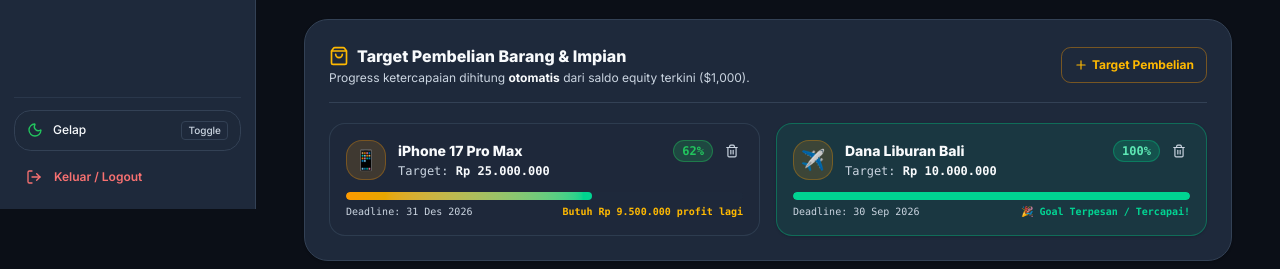
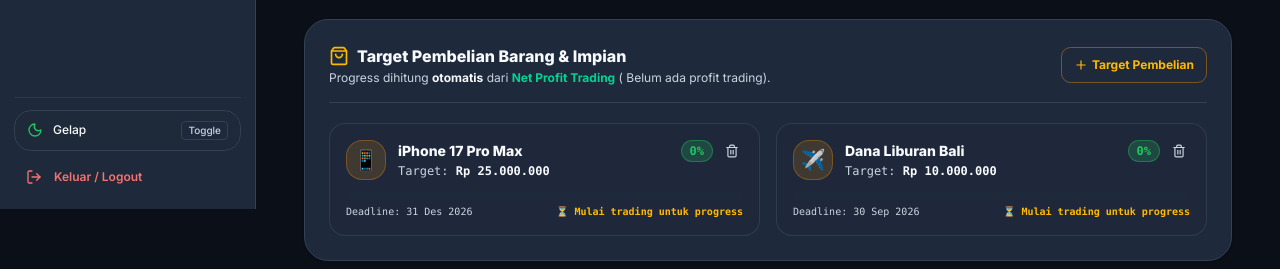
Before and after one commit to galang-pradhana/catatan-harian-trader, a Next.js app: page /compounding in a window 1280 px wide. Shown: the part 591-860 px from the top of the page. Built offline with nearby package versions, Linux system fonts and the light colour scheme; no server answers.

Commit message:
fix(compounding): perbaiki update saldo compounding & progress target pembelian

```diff
--- a/src/app/(main)/compounding/[id]/page.tsx
+++ b/src/app/(main)/compounding/[id]/page.tsx
@@ -26,11 +26,20 @@
   Save,
   X,
   RotateCcw,
-  Zap
+  Zap,
+  Link2,
 } from 'lucide-react'
 import { CompoundingRoadmap, RoadmapLevelNode } from '@/components/shared/compounding-roadmap'
 import { Button } from '@/components/ui/button'
 import { cn } from '@/lib/utils'
+
+interface MT5ConnectionOption {
+  id: string
+  name: string
+  currentBalance: number
+  account_type: string
+}
+
 
 interface PlanDetail {
   id: string
@@ -50,6 +59,7 @@
   createdAt: string
   currentActiveLevel: number
   currentBalance: number
+  mt5_connection_id: string | null
 }
 
 interface LevelRow {
@@ -80,6 +90,9 @@
   const [editProfit, setEditProfit] = useState('')
   const [editRisk, setEditRisk] = useState('')
   const [editPipRisk, setEditPipRisk] = useState('')
+  // Sumber saldo: 'mt5' = dari akun MT5, 'manual' = modal manual
+  const [editMt5Source, setEditMt5Source] = useState<'mt5' | 'manual'>('manual')
+  const [editMt5ConnectionId, setEditMt5ConnectionId] = useState<string>('')
 
   const { data, isLoading, isError, refetch } = useQuery({
     queryKey: ['compounding-plan-detail', planId],
@@ -94,6 +107,18 @@
   const plan = data?.plan
   const levels = data?.levels || []
 
+  // Fetch data akun MT5 yang terkoneksi (untuk dropdown edit plan)
+  const { data: mt5Data } = useQuery({
+    queryKey: ['mt5-connections-edit'],
+    queryFn: async () => {
+      const res = await fetch('/api/mt5/connections')
+      if (!res.ok) return []
+      const json = await res.json()
+      return (json.connections || []) as MT5ConnectionOption[]
+    },
+    staleTime: 60_000,
+  })
+
   React.useEffect(() => {
     if (plan) {
       setRulesDraft(plan.rulesNotes || '')
@@ -101,6 +126,14 @@
       setEditProfit(String(plan.profitPlanPercent))
       setEditRisk(String(plan.riskPlanPercent))
       setEditPipRisk(String(plan.pipRisk))
+      // Inisialisasi sumber saldo dari plan
+      if (plan.mt5_connection_id) {
+        setEditMt5Source('mt5')
+        setEditMt5ConnectionId(plan.mt5_connection_id)
+      } else {
+        setEditMt5Source('manual')
+        setEditMt5ConnectionId('')
+      }
     }
   }, [plan])
 
@@ -158,16 +191,19 @@
   // Mutation: Save Plan Parameters (Edit Modal)
   const savePlanMutation = useMutation({
     mutationFn: async () => {
+      const payload: Record<string, unknown> = {
+        name: editName,
+        profit_plan_percent: parseFloat(editProfit),
+        risk_plan_percent: parseFloat(editRisk),
+        pip_risk: parseFloat(editPipRisk),
+        rules_notes: rulesDraft,
+        is_manual_modal: editMt5Source === 'manual',
+        mt5_connection_id: editMt5Source === 'mt5' ? (editMt5ConnectionId || null) : null,
+      }
       const res = await fetch(`/api/compounding/${planId}`, {
         method: 'PUT',
         headers: { 'Content-Type': 'application/json' },
-        body: JSON.stringify({
-          name: editName,
-          profit_plan_percent: parseFloat(editProfit),
-          risk_plan_percent: parseFloat(editRisk),
-          pip_risk: parseFloat(editPipRisk),
-          rules_notes: rulesDraft
-        }),
+        body: JSON.stringify(payload),
       })
       if (!res.ok) throw new Error('Gagal memperbarui plan compounding')
       return res.json()
@@ -653,6 +689,7 @@
             </div>
 
             <div className="space-y-4 text-xs">
+              {/* Nama Plan */}
               <div>
                 <label className="block font-semibold mb-1 text-foreground">Nama Plan</label>
                 <input
@@ -661,6 +698,69 @@
                   onChange={(e) => setEditName(e.target.value)}
                   className="w-full px-3.5 py-2 bg-muted/40 border border-border rounded-xl text-foreground focus:outline-none focus:border-primary font-medium"
                 />
+              </div>
+
+              {/* Sumber Saldo Compounding */}
+              <div>
+                <label className="block font-semibold mb-1.5 text-foreground flex items-center gap-1.5">
+                  <Link2 className="h-3.5 w-3.5 text-primary" /> Sumber Saldo Compounding
+                </label>
+                <div className="grid grid-cols-2 gap-2 mb-2">
+                  <button
+                    type="button"
+                    onClick={() => setEditMt5Source('mt5')}
+                    className={cn(
+                      'p-2.5 rounded-xl border text-left transition-all cursor-pointer',
+                      editMt5Source === 'mt5'
+                        ? 'border-primary bg-primary/10 text-foreground font-bold'
+                        : 'border-border bg-muted/20 text-muted-foreground hover:bg-muted'
+                    )}
+                  >
+                    <span className="text-xs block">📊 Otomatis dari MT5</span>
+                    <span className="text-[10px] text-muted-foreground font-normal">Tarik saldo real terkini</span>
+                  </button>
+                  <button
+                    type="button"
+                    onClick={() => setEditMt5Source('manual')}
+                    className={cn(
+                      'p-2.5 rounded-xl border text-left transition-all cursor-pointer',
+                      editMt5Source === 'manual'
+                        ? 'border-primary bg-primary/10 text-foreground font-bold'
+                        : 'border-border bg-muted/20 text-muted-foreground hover:bg-muted'
+                    )}
+                  >
+                    <span className="text-xs block">💰 Modal Manual</span>
+                    <span className="text-[10px] text-muted-foreground font-normal">Mode simulasi / manual</span>
+                  </button>
+                </div>
+
+                {editMt5Source === 'mt5' && (
+                  <div>
+                    {mt5Data && mt5Data.length > 0 ? (
+                      <select
+                        value={editMt5ConnectionId}
+                        onChange={(e) => setEditMt5ConnectionId(e.target.value)}
+                        className="w-full px-3 py-2 bg-muted/40 border border-border rounded-xl text-foreground focus:outline-none focus:border-primary font-mono text-xs"
+                      >
+                        <option value="">Pilih akun MT5...</option>
+                        {mt5Data.map((conn: MT5ConnectionOption) => {
+                          const accType = conn.account_type || 'standard'
+                          const rawBal = conn.currentBalance || 0
+                          const displayBal = accType === 'cent' ? rawBal / 100 : rawBal
+                          return (
+                            <option key={conn.id} value={conn.id}>
+                              {conn.name} — ${displayBal.toLocaleString('en-US', { maximumFractionDigits: 2 })} {accType === 'cent' ? '(Akun Cent)' : ''}
+                            </option>
+                          )
+                        })}
+                      </select>
+                    ) : (
+                      <p className="text-[11px] text-amber-800 dark:text-amber-300 bg-amber-50 dark:bg-amber-950/30 p-2.5 rounded-xl border border-amber-200 dark:border-amber-800/40">
+                        Belum ada akun MT5 terkoneksi. Pergi ke menu <strong>Import / MT5</strong> untuk menambahkan.
+                      </p>
+                    )}
+                  </div>
+                )}
               </div>
 
               <div className="grid grid-cols-3 gap-3">
--- a/src/app/(main)/compounding/page.tsx
+++ b/src/app/(main)/compounding/page.tsx
@@ -147,10 +147,11 @@
   })
 
   // ── Fetch Live Real Metrics for Behavior & Purchase Goals ─────
+  // Fetch lebih banyak trades agar Net Profit terhitung akurat
   const { data: tradesMetricsData } = useQuery({
     queryKey: ['trades-real-metrics'],
     queryFn: async () => {
-      const res = await fetch('/api/trades?limit=100')
+      const res = await fetch('/api/trades?limit=500')
       if (!res.ok) return null
       return res.json()
     },
@@ -176,12 +177,17 @@
     const disciplineCount = trades.filter((t) => t.trade_journal?.discipline === 'yes' || t.discipline === 'yes').length
     const disciplineStreak = psychologyLogsData?.disciplineStreak ?? 0
 
+    // Hitung Net Profit (hanya dari closed trades, PnL positif + negatif semua dihitung)
+    // Ini adalah akumulasi profit/loss bersih dari trading
+    const netTradingProfitUsd = closedTrades.reduce((sum: number, t: any) => sum + (Number(t.pnl) || 0), 0)
+
     return {
       totalTradesCount: trades.length,
       closedTradesCount: closedTrades.length,
       winRate,
       disciplineCount,
       disciplineStreak,
+      netTradingProfitUsd: Math.max(0, netTradingProfitUsd), // hanya profit positif untuk progress
     }
   }, [tradesMetricsData, psychologyLogsData])
 
@@ -190,9 +196,10 @@
     return (plansData || []).find((p) => p.is_active && !p.is_archived) || plansData?.[0]
   }, [plansData])
 
-  const currentEquityUsd = activePlan?.current_balance ?? 1000
+  // Net Profit USD dari trading (untuk kalkulasi Target Pembelian)
+  const netTradingProfitUsd = realMetrics.netTradingProfitUsd ?? 0
   const USD_TO_IDR_RATE = 15500
-  const currentEquityIdr = currentEquityUsd * USD_TO_IDR_RATE
+  const netTradingProfitIdr = netTradingProfitUsd * USD_TO_IDR_RATE
 
   // ── Purchase Goals State (Target Pembelian Barang) ───────────
   const [purchaseGoals, setPurchaseGoals] = useState<PurchaseGoal[]>(() => {
@@ -575,7 +582,7 @@
             )}
           </div>
 
-          {/* SECTION B: TARGET PEMBELIAN BARANG (AUTO-CALCULATED PROGRESS FROM EQUITY) */}
+          {/* SECTION B: TARGET PEMBELIAN BARANG (AUTO-CALCULATED PROGRESS FROM NET PROFIT) */}
           <div className="bg-card border border-border rounded-3xl p-6 shadow-sm space-y-5">
             <div className="flex items-center justify-between border-b border-border pb-4">
               <div>
@@ -583,7 +590,12 @@
                   <ShoppingBag className="h-5 w-5 text-amber-400" /> Target Pembelian Barang &amp; Impian
                 </h3>
                 <p className="text-xs text-muted-foreground mt-0.5">
-                  Progress ketercapaian dihitung <strong className="text-foreground">otomatis</strong> dari saldo equity terkini (${currentEquityUsd.toLocaleString('en-US', { maximumFractionDigits: 0 })}).
+                  Progress dihitung <strong className="text-foreground">otomatis</strong> dari{' '}
+                  <strong className="text-emerald-400">Net Profit Trading</strong> ({' '}
+                  {netTradingProfitUsd > 0
+                    ? `$${netTradingProfitUsd.toLocaleString('en-US', { maximumFractionDigits: 2 })} profit`
+                    : 'Belum ada profit trading'
+                  }).
                 </p>
               </div>
 
@@ -601,10 +613,12 @@
             <div className="grid grid-cols-1 md:grid-cols-2 gap-4">
               {purchaseGoals.map((goal) => {
                 const isIdr = goal.currency === 'IDR'
-                const userVal = isIdr ? currentEquityIdr : currentEquityUsd
+                // Progress BUKAN dari total equity, tapi dari Net Profit Trading
+                // Jika net profit 0 (belum ada trading), progress = 0%
+                const userProfitVal = isIdr ? netTradingProfitIdr : netTradingProfitUsd
                 const targetVal = goal.targetAmount
-                const pct = Math.min(100, Math.max(0, (userVal / targetVal) * 100))
-                const remaining = Math.max(0, targetVal - userVal)
+                const pct = targetVal > 0 ? Math.min(100, Math.max(0, (userProfitVal / targetVal) * 100)) : 0
+                const remaining = Math.max(0, targetVal - userProfitVal)
                 const isReached = pct >= 100
 
                 return (
@@ -648,7 +662,7 @@
                       </div>
                     </div>
 
-                    {/* Auto-Calculated Progress Bar */}
+                    {/* Auto-Calculated Progress Bar (from Net Profit) */}
                     <div className="space-y-1">
                       <div className="h-2 w-full bg-muted rounded-full overflow-hidden">
                         <div
@@ -664,7 +678,9 @@
                         <span className={cn('font-bold', isReached ? 'text-emerald-400' : 'text-amber-400')}>
                           {isReached
                             ? '🎉 Goal Terpesan / Tercapai!'
-                            : `Butuh ${isIdr ? `Rp ${remaining.toLocaleString('id-ID')}` : `$${remaining.toLocaleString()}`} profit lagi`}
+                            : userProfitVal <= 0
+                              ? '⏳ Mulai trading untuk progress'
+                              : `Butuh ${isIdr ? `Rp ${remaining.toLocaleString('id-ID')}` : `$${remaining.toLocaleString('en-US', { maximumFractionDigits: 2 })}`} profit lagi`}
                         </span>
                       </div>
                     </div>
--- a/src/app/api/compounding/[id]/route.ts
+++ b/src/app/api/compounding/[id]/route.ts
@@ -16,9 +16,10 @@
     }
 
     // 1. Primary Query
+    // NOTE: mt5_connections uses 'current_balance' column (not 'balance')
     let { data: plan, error: planError } = await supabase
       .from('compounding_plans')
-      .select('*, compounding_levels(*), mt5_connections(name, balance, account_type)')
+      .select('*, compounding_levels(*), mt5_connections(broker_name, account_number, current_balance, account_type)')
       .eq('id', id)
       .eq('user_id', user.id)
       .single()
@@ -79,7 +80,10 @@
       }))
     }
 
-    const rawBal = plan.mt5_connections?.balance ? Number(plan.mt5_connections.balance) : Number(plan.initial_modal || 1000)
+    // Read `current_balance` (synced from EA) — convert USC→USD for cent accounts
+    const rawBal = plan.mt5_connections?.current_balance != null
+      ? Number(plan.mt5_connections.current_balance)
+      : Number(plan.initial_modal || 1000)
     const accType = plan.mt5_connections?.account_type || 'standard'
     const currentBalance = accType === 'cent' ? rawBal / 100 : rawBal
 
@@ -115,7 +119,11 @@
         id: plan.id,
         name: plan.name || 'Plan Compounding',
         mt5_connection_id: plan.mt5_connection_id,
-        source: plan.mt5_connections?.name || 'Manual Balance',
+        source: plan.mt5_connections
+          ? (plan.mt5_connections.broker_name
+              ? `${plan.mt5_connections.broker_name}${plan.mt5_connections.account_number ? ` (#${plan.mt5_connections.account_number})` : ''}`
+              : 'Akun MT5')
+          : 'Manual Balance',
         initialModal: Number(plan.initial_modal || 1000),
         isManualModal: Boolean(plan.is_manual_modal),
         profitPlanPercent: Number(plan.profit_plan_percent || 2.5),
@@ -162,7 +170,9 @@
       profit_plan_percent,
       risk_plan_percent,
       pip_risk,
-      pip_value_per_lot
+      pip_value_per_lot,
+      mt5_connection_id,
+      is_manual_modal,
     } = body
 
     // Fetch existing plan
@@ -196,6 +206,14 @@
       updatePayload.status = is_active ? 'active' : 'inactive'
     }
     if (is_archived !== undefined) updatePayload.is_archived = Boolean(is_archived)
+
+    // Allow user to switch MT5 account or switch to manual mode
+    if (mt5_connection_id !== undefined) {
+      updatePayload.mt5_connection_id = mt5_connection_id || null
+    }
+    if (is_manual_modal !== undefined) {
+      updatePayload.is_manual_modal = Boolean(is_manual_modal)
+    }
 
     let financialParamsChanged = false
     if (initial_modal !== undefined && Number(initial_modal) !== Number(existingPlan.initial_modal)) {
--- a/src/app/api/compounding/route.ts
+++ b/src/app/api/compounding/route.ts
@@ -15,9 +15,10 @@
     const includeArchived = searchParams.get('include_archived') === 'true'
 
     // Try primary query with full relations
+    // NOTE: mt5_connections uses 'current_balance' column (not 'balance')
     let { data: plans, error } = await supabase
       .from('compounding_plans')
-      .select('*, compounding_levels(*), mt5_connections(name, balance, account_type)')
+      .select('*, compounding_levels(*), mt5_connections(broker_name, account_number, current_balance, account_type)')
       .eq('user_id', user.id)
       .order('created_at', { ascending: false })
 
@@ -54,7 +55,10 @@
         ? rawLevels.sort((a: any, b: any) => a.level_number - b.level_number)
         : []
 
-      const rawBal = plan.mt5_connections?.balance ? Number(plan.mt5_connections.balance) : Number(plan.initial_modal || 1000)
+      // Read `current_balance` (synced from EA) — convert USC→USD for cent accounts
+      const rawBal = plan.mt5_connections?.current_balance != null
+        ? Number(plan.mt5_connections.current_balance)
+        : Number(plan.initial_modal || 1000)
       const accType = plan.mt5_connections?.account_type || 'standard'
       const currentBalance = accType === 'cent' ? rawBal / 100 : rawBal
 
@@ -76,7 +80,11 @@
         id: plan.id,
         name: plan.name || 'Plan Compounding',
         mt5_connection_id: plan.mt5_connection_id,
-        source: plan.mt5_connections?.name || 'Manual Balance',
+        source: plan.mt5_connections
+          ? (plan.mt5_connections.broker_name
+              ? `${plan.mt5_connections.broker_name}${plan.mt5_connections.account_number ? ` (#${plan.mt5_connections.account_number})` : ''}`
+              : 'Akun MT5')
+          : 'Manual Balance',
         initial_modal: Number(plan.initial_modal || 1000),
         is_manual_modal: Boolean(plan.is_manual_modal),
         profit_plan_percent: Number(plan.profit_plan_percent || 2.5),
```
